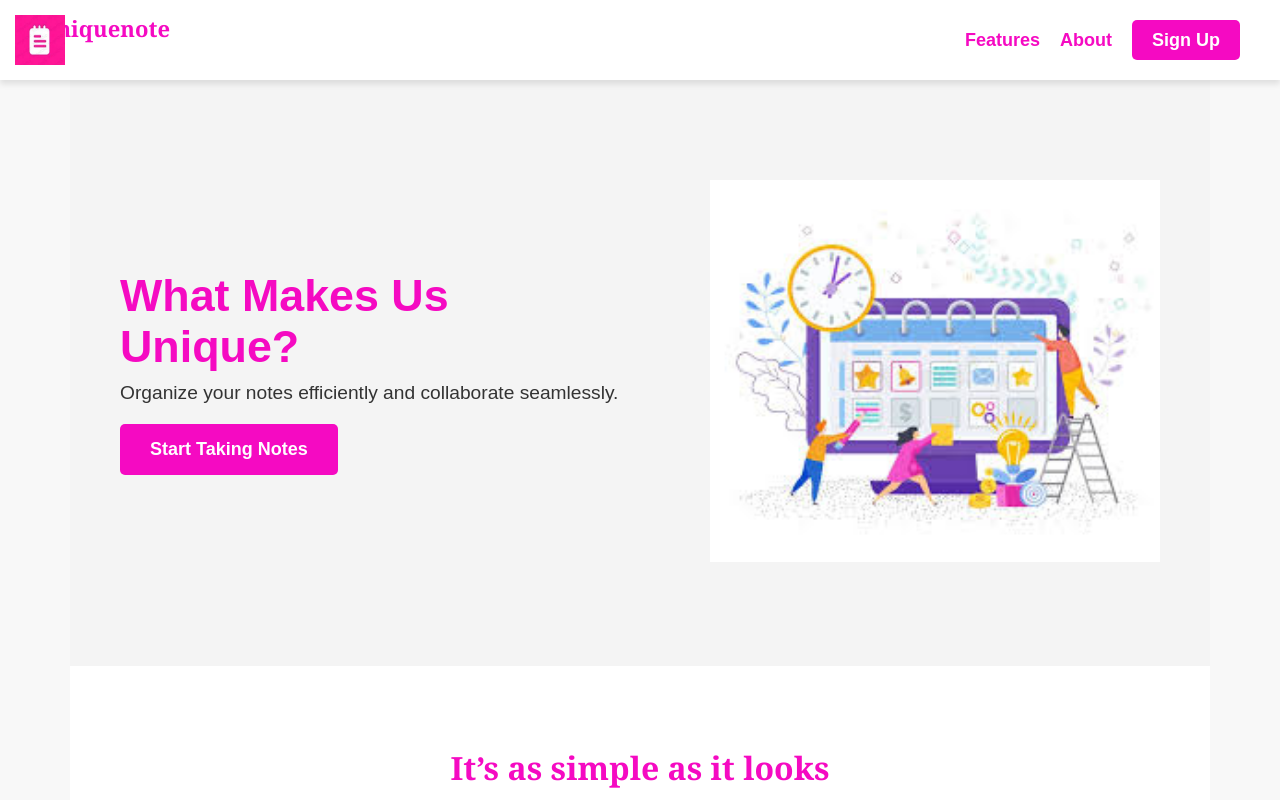
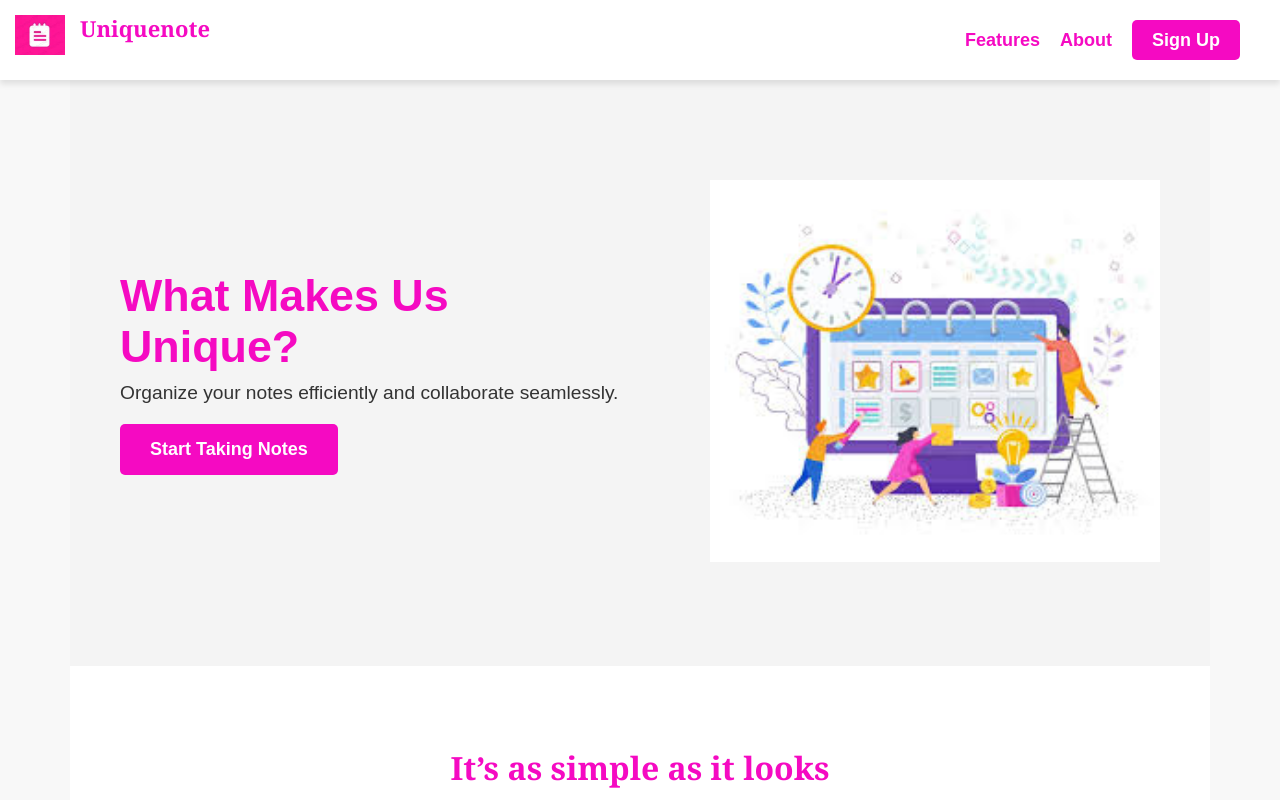
Before and after one commit to KlavitoOfTech/Notes-app, a React (Create React App) app: page / in a window 1280 px wide. Shown: the top 800 px of the page. Built offline with nearby package versions, Linux system fonts and the light colour scheme.

Commit message:
changed styles in  the landing page and handled localstorage in Notes app

```diff
--- a/src/NotesApp.js
+++ b/src/NotesApp.js
@@ -15,9 +15,12 @@ export default function App() {
     );
 
     React.useEffect(() => {
-        // Save notes to localStorage whenever it changes
-        localStorage.setItem("notes", JSON.stringify(notes));
-    },[notes]);
+        if (notes.length > 0) {
+            localStorage.setItem("notes", JSON.stringify(notes));
+        } else {
+            localStorage.removeItem("notes"); // Remove from storage when empty
+        }
+    }, [notes]);
 
     function createNewNote() {
         const newNote = {
@@ -51,6 +54,7 @@ export default function App() {
     function findCurrentNote() {
         return notes.find(note => note.id === currentNoteId) || notes[0];
     }
+    console.log("Notes:", notes);
 
     return (
         <div className="app-container">
--- a/src/styles/LandingPage.css
+++ b/src/styles/LandingPage.css
@@ -55,13 +55,16 @@ body {
 }
 
 .landing-header .logo {
-    height: 50px;
+    height: 40px;
 }
 
 .landing-header .site-name {
     font-size: 22px;
     font-weight: bold;
     color: #f50ac2;
+    margin-left: 40px;
+    align-items: center;
+    justify-content: center;
 }
 
 /* ✅ Navigation */
@@ -85,21 +88,22 @@ body {
     transition: color 0.3s ease-in-out;
 }
 
-.landing-header nav ul li a:hover {
+.landing-header nav ul li a:hover:not(.login-btn) {
     color: #c407a3;
 }
+
 
 /* ✅ Sign Up Button */
 .landing-header .login-btn {
     padding: 10px 20px;
     background-color: #f50ac2;
-    color: white;
+    color: #ffffff;
     border-radius: 5px;
     text-decoration: none;
-    transition: background 0.3s ease-in-out;
+    transition: color 0.3s ease-in-out;
 }
 
-.landing-header .login-btn:hover {
+.login-btn:hover {
     background-color: #c407a3;
 }
 
```
